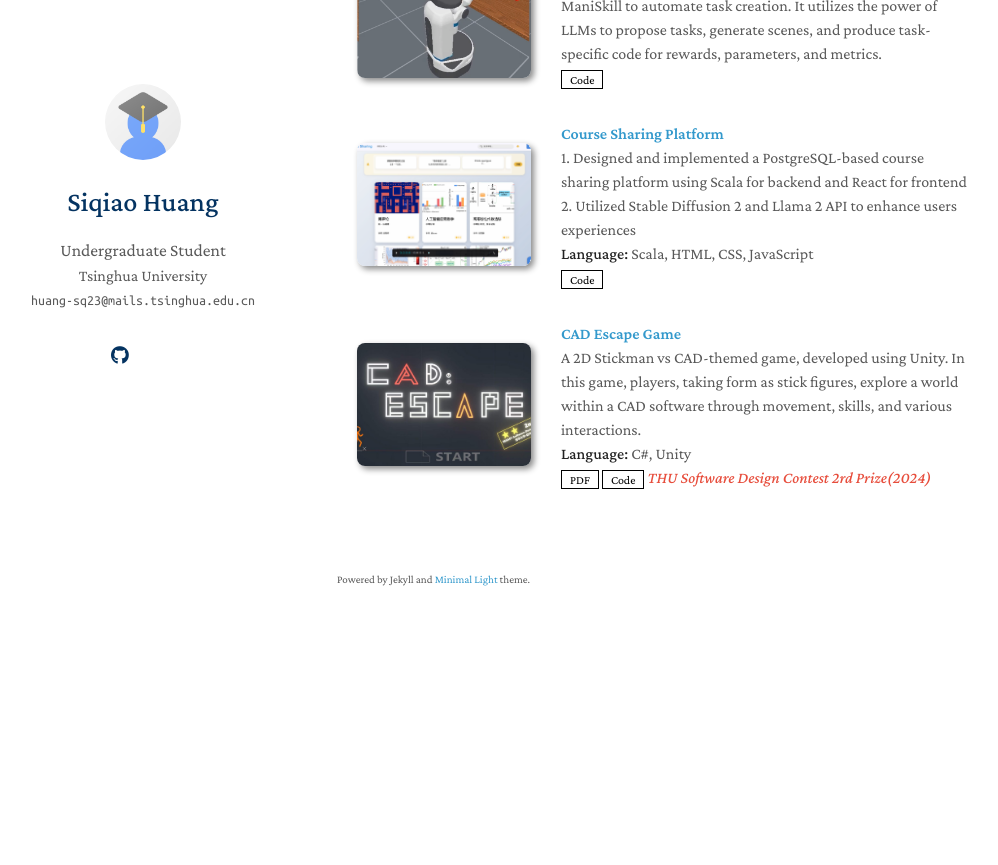
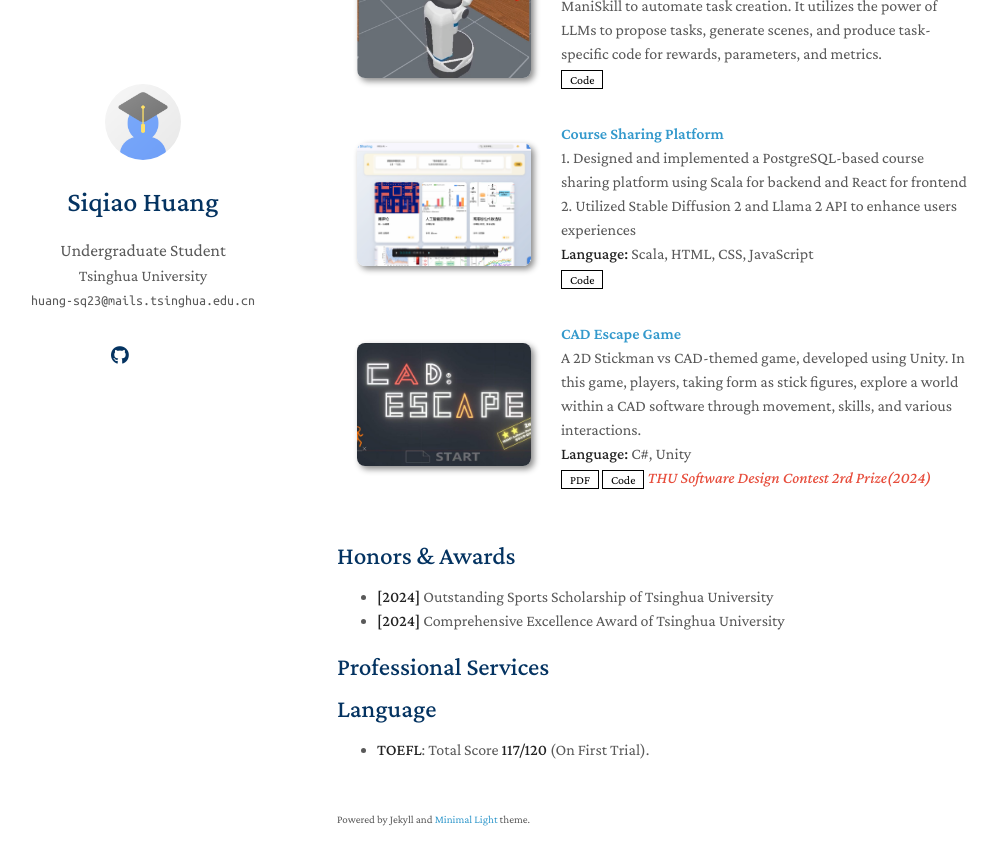
Before and after one commit to knightnemo/knightnemo.github.io, a Jekyll site: the page built from index.md, in a window 1280 px wide and 900 px high, scrolled down 1059 px. Shown: the top 865 px of the window, without its empty margins (133-1131 px from the left). Built offline with Jekyll 4.4.1, drawn with Linux system fonts in a browser that asks for light colours; a style sheet for code colours, icons or effects is not loaded; our own code applies the rules of GitHub Pages for plain Markdown files; before the commit the page ends 1719 px from its top, so only the background shows below that.

Commit message:
add two sections

```diff
--- a/html_source_file/index.html
+++ b/html_source_file/index.html
@@ -14,8 +14,8 @@
     <link rel="canonical" href="https://minimal-light-theme.yliu.me/"/>
 
 
-    <link rel="icon" media="(prefers-color-scheme:dark)" href="./assets/img/favicon-dark.png" type="image/png" />
-    <link rel="icon" media="(prefers-color-scheme:light)" href="./assets/img/favicon.png" type="image/png" />
+    <link rel="icon" media="(prefers-color-scheme:dark)" href="./assets/img/avatar.png" type="image/png" />
+    <link rel="icon" media="(prefers-color-scheme:light)" href="./assets/img/avatar.png" type="image/png" />
     <script src="./assets/js/favicon-switcher.js" type="application/javascript"></script>
 
     <link rel=stylesheet href=https://cdnjs.cloudflare.com/ajax/libs/academicons/1.8.6/css/academicons.min.css integrity="sha256-uFVgMKfistnJAfoCUQigIl+JfUaP47GrRKjf6CTPVmw=" crossorigin=anonymous>
--- a/index.md
+++ b/index.md
@@ -30,3 +30,13 @@ My research goal is to develop **Fundamental models with an intrinsic understand
 <!-- {% include_relative _includes/publications.md %} -->
 
 <!-- {% include_relative _includes/services.md %} -->
+
+## Honors & Awards
+- **[2024]** Outstanding Sports Scholarship of Tsinghua University
+- **[2024]** Comprehensive Excellence Award of Tsinghua University
+
+## Professional Services
+
+
+## Language
+- **TOEFL**: Total Score **117/120** (On First Trial).
```
Also changed, not shown: assets/img/favicon-dark.png (deleted), assets/img/favicon.png (deleted).
